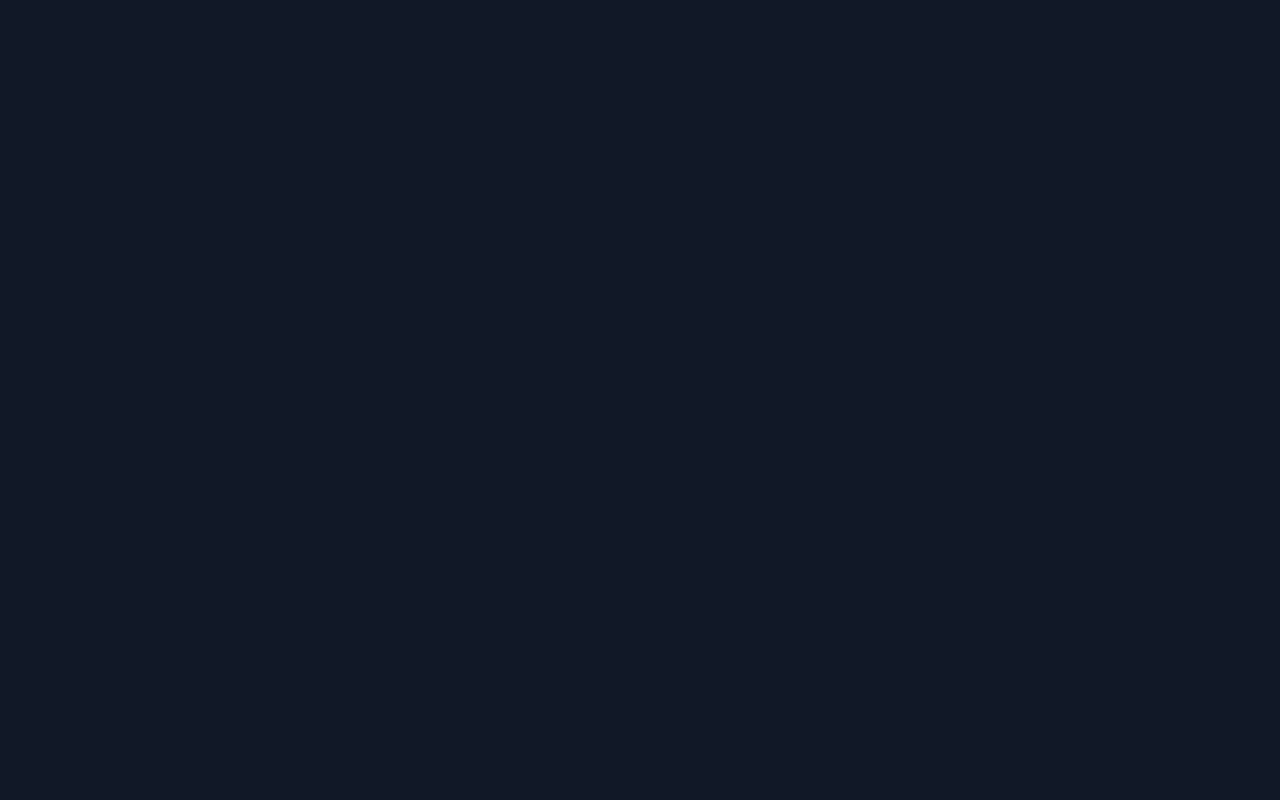
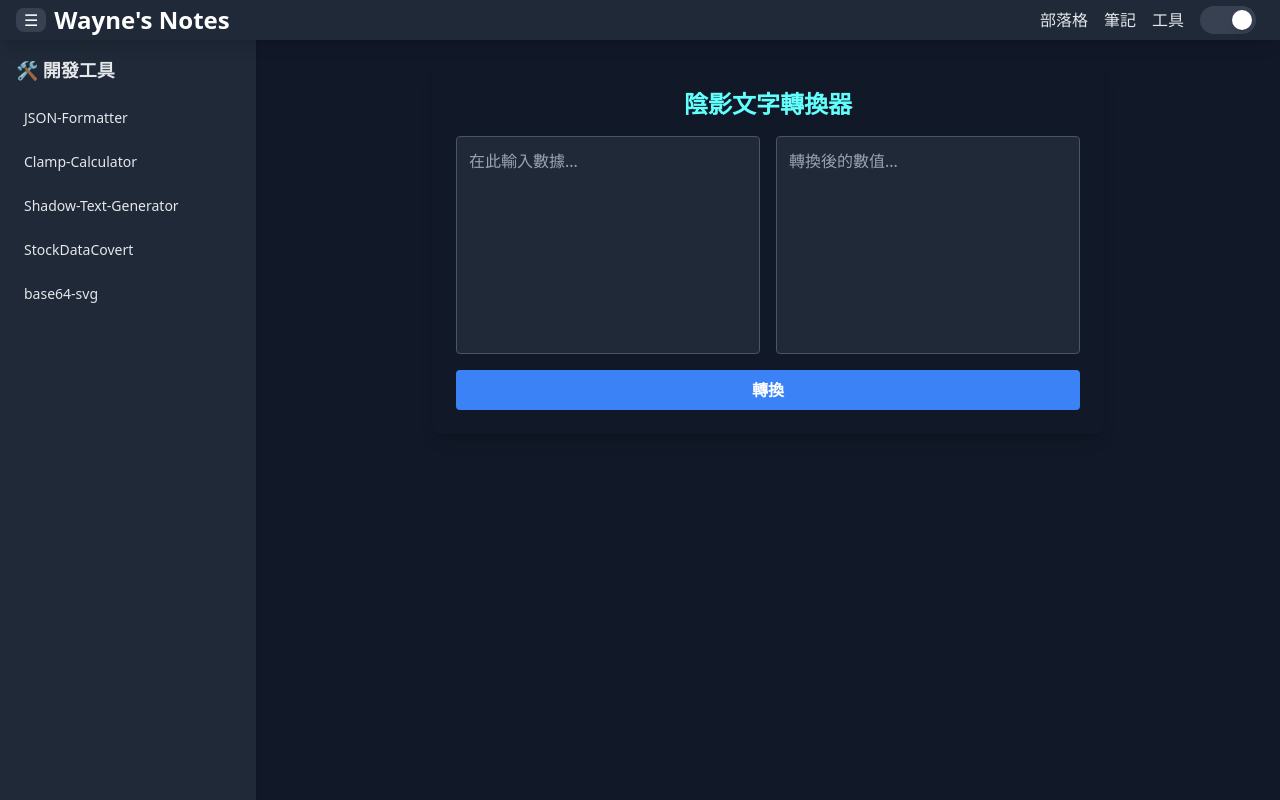
Before and after one commit to wayne23123/wayne-notes, a React (Vite) app: page /wayne-notes/tools/shadow-text-generator in a window 1280 px wide. Before the commit this address had no page. Built offline with nearby package versions, Linux system fonts and the light colour scheme.

Commit message:
Added shadow text converter

```diff
--- a/src/components/Layout.tsx
+++ b/src/components/Layout.tsx
@@ -1,40 +1,40 @@
-import { Link, Outlet, useLocation } from "react-router-dom";
-import { useState, useEffect } from "react";
-import { useDarkMode } from "../context/DarkModeContext";
+import { Link, Outlet, useLocation } from 'react-router-dom';
+import { useState, useEffect } from 'react';
+import { useDarkMode } from '../context/DarkModeContext';
 
 export default function Layout() {
-  // 取得当前路由
+  // 取得當前路由
   const location = useLocation();
 
   // 取得 `localStorage` 的初始值
   const getInitialSidebarState = () =>
-    localStorage.getItem("sidebarOpen") !== "false";
+    localStorage.getItem('sidebarOpen') !== 'false';
 
-  // 全域状态
+  // 全域狀態
   const { darkMode } = useDarkMode();
 
-  // 状态管理
+  // 狀態管理
   const [sidebarOpen, setSidebarOpen] = useState(getInitialSidebarState);
-  // 控制手机版汉堡选单
+  // 控制手機版漢堡選單
   const [menuOpen, setMenuOpen] = useState(false);
-  // 只允许一个手风琴展开
+  // 只允許一個手風琴展開
   const [openSection, setOpenSection] = useState<string | null>(null);
-  // 动态 Sidebar
+  // 動態 Sidebar
   const [currentSidebar, setCurrentSidebar] = useState<React.ReactNode | null>(
     null
   );
 
-  // 储存至 `localStorage`
+  // 儲存至 `localStorage`
   useEffect(
-    () => localStorage.setItem("sidebarOpen", sidebarOpen.toString()),
+    () => localStorage.setItem('sidebarOpen', sidebarOpen.toString()),
     [sidebarOpen]
   );
 
-  // 监听路由变化，更新 Sidebar
+  // 監聽路由變化，更新 Sidebar
   useEffect(() => {
-    if (location.pathname === "/") {
+    if (location.pathname === '/') {
       setCurrentSidebar(<HomeSidebar darkMode={darkMode} />);
-    } else if (location.pathname.startsWith("/blog")) {
+    } else if (location.pathname.startsWith('/blog')) {
       setCurrentSidebar(
         <BlogSidebar
           openSection={openSection}
@@ -42,7 +42,7 @@ export default function Layout() {
           darkMode={darkMode}
         />
       );
-    } else if (location.pathname.startsWith("/notes")) {
+    } else if (location.pathname.startsWith('/notes')) {
       setCurrentSidebar(
         <NotesSidebar
           openSection={openSection}
@@ -50,21 +50,21 @@ export default function Layout() {
           darkMode={darkMode}
         />
       );
-    } else if (location.pathname.startsWith("/tools")) {
+    } else if (location.pathname.startsWith('/tools')) {
       setCurrentSidebar(<ToolsSidebar darkMode={darkMode} />);
     } else {
-      setCurrentSidebar(null); // 其他页面不显示侧边栏
+      setCurrentSidebar(null); // 其他頁面不顯示側邊欄
     }
   }, [location.pathname, darkMode]);
 
-  // 手风琴展开/收合（当开启 A，B 会自动关闭）
+  // 手風琴展開/收合（當開啟 A，B 會自動關閉）
   const toggleSection = (section: string) => {
     setOpenSection((prev) => (prev === section ? null : section));
   };
 
-  // 根据当前路由决定显示的侧边栏
+  // 根據當前路由決定顯示的側邊欄
   const getSidebar = () => {
-    if (location.pathname.startsWith("/blog")) {
+    if (location.pathname.startsWith('/blog')) {
       return (
         <BlogSidebar
           openSection={openSection}
@@ -72,7 +72,7 @@ export default function Layout() {
           darkMode={darkMode}
         />
       );
-    } else if (location.pathname.startsWith("/notes")) {
+    } else if (location.pathname.startsWith('/notes')) {
       return (
         <NotesSidebar
           openSection={openSection}
@@ -80,26 +80,26 @@ export default function Layout() {
           darkMode={darkMode}
         />
       );
-    } else if (location.pathname.startsWith("/tools")) {
+    } else if (location.pathname.startsWith('/tools')) {
       return <ToolsSidebar darkMode={darkMode} />;
-    } else if (location.pathname === "/") {
-      return <HomeSidebar darkMode={darkMode} />; // ✅ 传递 darkMode
+    } else if (location.pathname === '/') {
+      return <HomeSidebar darkMode={darkMode} />; // ✅ 傳遞 darkMode
     }
-    return null; // 不显示侧边栏
+    return null; // 不顯示側邊欄
   };
 
   return (
     <div
       className={`flex flex-col transition-colors ${
-        darkMode ? "bg-gray-900 text-gray-200" : "bg-gray-200 text-black"
+        darkMode ? 'bg-gray-900 text-gray-200' : 'bg-gray-200 text-black'
       }`}
     >
       {/* Header */}
       <header
         className={`w-full fixed top-0 left-0 z-50 transition-colors ${
           darkMode
-            ? "bg-gray-800 text-white shadow-lg"
-            : "bg-gray-100 text-black shadow-md"
+            ? 'bg-gray-800 text-white shadow-lg'
+            : 'bg-gray-100 text-black shadow-md'
         }`}
       >
         <div className="w-full px-4 flex justify-between items-center">
@@ -107,11 +107,11 @@ export default function Layout() {
             <div>
               <button
                 className={`px-2 rounded-lg transition-all duration-300 ${
-                  darkMode ? "bg-gray-700 text-white" : "bg-gray-200 text-black"
+                  darkMode ? 'bg-gray-700 text-white' : 'bg-gray-200 text-black'
                 }`}
                 onClick={() => setSidebarOpen(!sidebarOpen)}
               >
-                {sidebarOpen ? "☰" : "☰"}
+                {sidebarOpen ? '☰' : '☰'}
               </button>
             </div>
             <div className="px-2 text-2xl font-bold">
@@ -121,7 +121,7 @@ export default function Layout() {
             </div>
           </div>
 
-          {/* 汉堡选单 (手机版) */}
+          {/* 漢堡選單 (手機版) */}
           <button
             className="lg:hidden px-2 py-2"
             onClick={() => setMenuOpen(!menuOpen)}
@@ -129,7 +129,7 @@ export default function Layout() {
             ☰
           </button>
 
-          {/* Header 选单 (电脑版) */}
+          {/* Header 選單 (電腦版) */}
           <nav className="hidden lg:flex items-center">
             <NavLinks darkMode={darkMode} />
             <div className="px-2">
@@ -138,7 +138,7 @@ export default function Layout() {
           </nav>
         </div>
 
-        {/* 手机版的下拉选单 */}
+        {/* 手機版的下拉選單 */}
         {menuOpen && (
           <nav className="lg:hidden bg-gray-700 text-white flex flex-col items-center py-4 space-y-3">
             <NavLinks darkMode={darkMode} onClick={() => setMenuOpen(false)} />
@@ -153,9 +153,9 @@ export default function Layout() {
         {getSidebar() && (
           <aside
             className={`transition-all duration-300 fixed top-10 h-screen overflow-auto shadow-md ${
-              sidebarOpen ? "w-64 p-4" : "w-0 p-0 overflow-hidden"
+              sidebarOpen ? 'w-64 p-4' : 'w-0 p-0 overflow-hidden'
             } ${
-              darkMode ? "bg-gray-800 text-gray-200" : "bg-gray-300 text-black"
+              darkMode ? 'bg-gray-800 text-gray-200' : 'bg-gray-300 text-black'
             }`}
           >
             {currentSidebar && sidebarOpen && getSidebar()}
@@ -165,7 +165,7 @@ export default function Layout() {
         {/* Main Content */}
         <main
           className={`flex-1 p-6 transition-all duration-300 ${
-            sidebarOpen ? "ml-64" : "ml-0"
+            sidebarOpen ? 'ml-64' : 'ml-0'
           }`}
         >
           <Outlet />
@@ -175,7 +175,7 @@ export default function Layout() {
   );
 }
 
-/* Header 选单 */
+/* Header 選單 */
 function NavLinks({
   onClick,
   darkMode,
@@ -189,8 +189,8 @@ function NavLinks({
         to="/blog"
         className={`block p-2 rounded transition-all duration-300 ${
           darkMode
-            ? "bg-gray-800 text-gray-200 hover:bg-gray-700"
-            : "bg-white text-gray-900 hover:bg-gray-200"
+            ? 'bg-gray-800 text-gray-200 hover:bg-gray-700'
+            : 'bg-white text-gray-900 hover:bg-gray-200'
         }`}
         onClick={onClick}
       >
@@ -200,19 +200,19 @@ function NavLinks({
         to="/notes"
         className={`block p-2 rounded transition-all duration-300 ${
           darkMode
-            ? "bg-gray-800 text-gray-200 hover:bg-gray-700"
-            : "bg-white text-gray-900 hover:bg-gray-200"
+            ? 'bg-gray-800 text-gray-200 hover:bg-gray-700'
+            : 'bg-white text-gray-900 hover:bg-gray-200'
         }`}
         onClick={onClick}
       >
-        笔记
+        筆記
       </Link>
       <Link
         to="/tools"
         className={`block p-2 rounded transition-all duration-300 ${
           darkMode
-            ? "bg-gray-800 text-gray-200 hover:bg-gray-700"
-            : "bg-white text-gray-900 hover:bg-gray-200"
+            ? 'bg-gray-800 text-gray-200 hover:bg-gray-700'
+            : 'bg-white text-gray-900 hover:bg-gray-200'
         }`}
         onClick={onClick}
       >
@@ -222,38 +222,38 @@ function NavLinks({
   );
 }
 
-/* 黑暗模式开关 */
+/* 黑暗模式開關 */
 function DarkModeToggle() {
   const { darkMode, setDarkMode } = useDarkMode();
 
   return (
     <div
       className={`relative w-14 h-7 rounded-full p-1 transition-colors cursor-pointer ${
-        darkMode ? "bg-gray-700" : "bg-gray-300"
+        darkMode ? 'bg-gray-700' : 'bg-gray-300'
       }`}
       onClick={() => setDarkMode(!darkMode)}
     >
       <div
         className={`w-5 h-5 bg-white rounded-full shadow-md transform transition-all duration-300 ${
-          darkMode ? "translate-x-7" : "translate-x-0"
+          darkMode ? 'translate-x-7' : 'translate-x-0'
         }`}
       ></div>
     </div>
   );
 }
 
-/* **首页专用侧边导览列** */
+/* **首頁專用側邊導覽列** */
 function HomeSidebar({ darkMode }: { darkMode: boolean }) {
   return (
     <>
-      <h2 className="text-lg font-semibold mb-4">🏠 导览列</h2>
+      <h2 className="text-lg font-semibold mb-4">🏠 導覽列</h2>
       <nav className="space-y-2">
         <Link
           to="/blog"
           className={`block p-2 text-sm rounded transition-all duration-300 ${
             darkMode
-              ? "hover:bg-gray-700 text-gray-200"
-              : "hover:bg-gray-200 text-gray-900"
+              ? 'hover:bg-gray-700 text-gray-200'
+              : 'hover:bg-gray-200 text-gray-900'
           }`}
         >
           📖 前往部落格
@@ -262,28 +262,28 @@ function HomeSidebar({ darkMode }: { darkMode: boolean }) {
           to="/notes"
           className={`block p-2 text-sm rounded transition-all duration-300 ${
             darkMode
-              ? "hover:bg-gray-700 text-gray-200"
-              : "hover:bg-gray-200 text-gray-900"
+              ? 'hover:bg-gray-700 text-gray-200'
+              : 'hover:bg-gray-200 text-gray-900'
           }`}
         >
-          📒 前往笔记
+          📒 前往筆記
         </Link>
         <Link
           to="/tools"
           className={`block p-2 text-sm rounded transition-all duration-300 ${
             darkMode
-              ? "hover:bg-gray-700 text-gray-200"
-              : "hover:bg-gray-200 text-gray-900"
+              ? 'hover:bg-gray-700 text-gray-200'
+              : 'hover:bg-gray-200 text-gray-900'
           }`}
         >
-          🛠️ 开发工具
+          🛠️ 開發工具
         </Link>
       </nav>
     </>
   );
 }
 
-/* 部落格侧边导览列 */
+/* 部落格側邊導覽列 */
 function BlogSidebar({
   openSection,
   toggleSection,
@@ -295,25 +295,25 @@ function BlogSidebar({
 }) {
   return (
     <>
-      <h2 className="text-lg font-semibold mb-4">📰 部落格分类</h2>
+      <h2 className="text-lg font-semibold mb-4">📰 部落格分類</h2>
       <nav className="space-y-2">
         <AccordionItem
-          title="前端开发"
-          isOpen={openSection === "frontend"}
-          onClick={() => toggleSection("frontend")}
+          title="前端開發"
+          isOpen={openSection === 'frontend'}
+          onClick={() => toggleSection('frontend')}
           links={[
-            { to: "/blog/frontend/react", label: "React" },
-            { to: "/blog/frontend/vue", label: "Vue" },
+            { to: '/blog/frontend/react', label: 'React' },
+            { to: '/blog/frontend/vue', label: 'Vue' },
           ]}
           darkMode={darkMode}
         />
         <AccordionItem
-          title="后端开发"
-          isOpen={openSection === "backend"}
-          onClick={() => toggleSection("backend")}
+          title="後端開發"
+          isOpen={openSection === 'backend'}
+          onClick={() => toggleSection('backend')}
           links={[
-            { to: "/blog/backend/nodejs", label: "Node.js" },
-            { to: "/blog/backend/django", label: "Django" },
+            { to: '/blog/backend/nodejs', label: 'Node.js' },
+            { to: '/blog/backend/django', label: 'Django' },
           ]}
           darkMode={darkMode}
         />
@@ -322,7 +322,7 @@ function BlogSidebar({
   );
 }
 
-/* 笔记侧边导览列 */
+/* 筆記側邊導覽列 */
 function NotesSidebar({
   openSection,
   toggleSection,
@@ -334,16 +334,16 @@ function NotesSidebar({
 }) {
   return (
     <>
-      <h2 className="text-lg font-semibold mb-4">📂 笔记分类</h2>
+      <h2 className="text-lg font-semibold mb-4">📂 筆記分類</h2>
       <nav className="space-y-2">
         <AccordionItem
           title="工具指令"
-          isOpen={openSection === "git"}
-          onClick={() => toggleSection("git")}
+          isOpen={openSection === 'git'}
+          onClick={() => toggleSection('git')}
           links={[
             {
-              to: "/notes/tools-command/git-basics",
-              label: "Git 指令",
+              to: '/notes/tools-command/git-basics',
+              label: 'Git 指令',
             },
             // { to: '/notes/git-commands', label: '常用 Git 指令' },
           ]}
@@ -351,18 +351,18 @@ function NotesSidebar({
         />
         <AccordionItem
           title="JavaScript"
-          isOpen={openSection === "js"}
-          onClick={() => toggleSection("js")}
-          links={[{ to: "/notes/java-script/JSON", label: "JSON" }]}
+          isOpen={openSection === 'js'}
+          onClick={() => toggleSection('js')}
+          links={[{ to: '/notes/java-script/JSON', label: 'JSON' }]}
           darkMode={darkMode}
         />
         <AccordionItem
           title="React"
-          isOpen={openSection === "react"}
-          onClick={() => toggleSection("react")}
+          isOpen={openSection === 'react'}
+          onClick={() => toggleSection('react')}
           links={[
-            { to: "/notes/react-hooks", label: "Hooks" },
-            { to: "/notes/react-router", label: "React Router" },
+            { to: '/notes/react-hooks', label: 'Hooks' },
+            { to: '/notes/react-router', label: 'React Router' },
           ]}
           darkMode={darkMode}
         />
@@ -374,14 +374,14 @@ function NotesSidebar({
 function ToolsSidebar({ darkMode }: { darkMode: boolean }) {
   return (
     <>
-      <h2 className="text-lg font-semibold mb-4">🛠️ 开发工具</h2>
+      <h2 className="text-lg font-semibold mb-4">🛠️ 開發工具</h2>
       <nav className="space-y-2">
         <Link
           to="/tools/json-formatter"
           className={`block p-2 text-sm rounded transition-all duration-300 ${
             darkMode
-              ? "hover:bg-gray-700 text-gray-200"
-              : "hover:bg-gray-200 text-gray-900"
+              ? 'hover:bg-gray-700 text-gray-200'
+              : 'hover:bg-gray-200 text-gray-900'
           }`}
         >
           JSON-Formatter
@@ -390,18 +390,28 @@ function ToolsSidebar({ darkMode }: { darkMode: boolean }) {
           to="/tools/clamp-calculator"
           className={`block p-2 text-sm rounded transition-all duration-300 ${
             darkMode
-              ? "hover:bg-gray-700 text-gray-200"
-              : "hover:bg-gray-200 text-gray-900"
+              ? 'hover:bg-gray-700 text-gray-200'
+              : 'hover:bg-gray-200 text-gray-900'
           }`}
         >
           Clamp-Calculator
         </Link>
         <Link
+          to="/tools/shadow-text-generator"
+          className={`block p-2 text-sm rounded transition-all duration-300 ${
+            darkMode
+              ? 'hover:bg-gray-700 text-gray-200'
+              : 'hover:bg-gray-200 text-gray-900'
+          }`}
+        >
+          Shadow-Text-Generator
+        </Link>
+        <Link
           to="/tools/stock-data-covert"
           className={`block p-2 text-sm rounded transition-all duration-300 ${
             darkMode
-              ? "hover:bg-gray-700 text-gray-200"
-              : "hover:bg-gray-200 text-gray-900"
+              ? 'hover:bg-gray-700 text-gray-200'
+              : 'hover:bg-gray-200 text-gray-900'
           }`}
         >
           StockDataCovert
@@ -410,8 +420,8 @@ function ToolsSidebar({ darkMode }: { darkMode: boolean }) {
           to="/tools/base64-svg"
           className={`block p-2 text-sm rounded transition-all duration-300 ${
             darkMode
-              ? "hover:bg-gray-700 text-gray-200"
-              : "hover:bg-gray-200 text-gray-900"
+              ? 'hover:bg-gray-700 text-gray-200'
+              : 'hover:bg-gray-200 text-gray-900'
           }`}
         >
           base64-svg
@@ -421,7 +431,7 @@ function ToolsSidebar({ darkMode }: { darkMode: boolean }) {
   );
 }
 
-/* 手风琴元件 */
+/* 手風琴元件 */
 function AccordionItem({
   title,
   isOpen,
@@ -441,17 +451,17 @@ function AccordionItem({
         onClick={onClick}
         className={`flex items-center justify-between w-full p-2 rounded transition-colors ${
           darkMode
-            ? "hover:bg-gray-700 text-gray-200"
-            : "hover:bg-gray-200 text-gray-900"
+            ? 'hover:bg-gray-700 text-gray-200'
+            : 'hover:bg-gray-200 text-gray-900'
         }`}
       >
         {title}
         {isOpen ? <ChevronDown /> : <ChevronRight />}
       </button>
-      {/* CSS 过渡动画 */}
+      {/* CSS 過渡動畫 */}
       <div
         className={`overflow-hidden transition-all duration-300 ${
-          isOpen ? "max-h-40 opacity-100" : "max-h-0 opacity-0"
+          isOpen ? 'max-h-40 opacity-100' : 'max-h-0 opacity-0'
         }`}
       >
         <div className="pl-4 mt-2 space-y-1">
@@ -461,8 +471,8 @@ function AccordionItem({
               to={link.to}
               className={`block p-2 text-sm rounded transition-all duration-300 ${
                 darkMode
-                  ? "hover:bg-gray-700 text-gray-200"
-                  : "hover:bg-gray-200 text-gray-900"
+                  ? 'hover:bg-gray-700 text-gray-200'
+                  : 'hover:bg-gray-200 text-gray-900'
               }`}
             >
               {link.label}
@@ -474,7 +484,7 @@ function AccordionItem({
   );
 }
 
-// ChevronRight 手写 SVG
+// ChevronRight 手寫 SVG
 function ChevronRight() {
   return (
     <svg
@@ -494,7 +504,7 @@ function ChevronRight() {
   );
 }
 
-// ChevronDown 手写 SVG
+// ChevronDown 手寫 SVG
 function ChevronDown() {
   return (
     <svg
--- /dev/null
+++ b/src/pages/tools/ShadowTextGenerator.tsx
@@ -0,0 +1,116 @@
+import { useState } from 'react';
+import { useDarkMode } from '../../context/DarkModeContext';
+
+export default function DataConverter() {
+  const { darkMode } = useDarkMode();
+  const [inputText, setInputText] = useState('');
+  const [outputText, setOutputText] = useState('');
+
+  const convertData = () => {
+    try {
+      const stockRegex = /"tse_\d+\.tw"\s*:\s*([\d\.]+)/g;
+      const cryptoRegex = /\$(\d{1,3}(?:,\d{3})*(?:\.\d+)?)/g;
+      let match;
+      let values: string[] = [];
+
+      while ((match = stockRegex.exec(inputText)) !== null) {
+        values.push(match[1]);
+      }
+
+      while ((match = cryptoRegex.exec(inputText)) !== null) {
+        values.push('$' + match[1].replace(/,/g, ''));
+      }
+
+      if (values.length === 0) {
+        const lines = inputText.trim().split('\n').filter(Boolean);
+        const recordSize = 11;
+        const tableRecords: string[] = [];
+
+        let startIndex = lines.findIndex((line) => /^\d+$/.test(line.trim()));
+        if (startIndex === -1) startIndex = 0;
+
+        for (
+          let i = startIndex;
+          i + recordSize <= lines.length;
+          i += recordSize
+        ) {
+          const name = lines[i + 1]?.trim();
+          const code = lines[i + 2]?.trim();
+          const price = lines[i + 3]?.trim();
+          const volumeRaw = lines[i + 9]?.replace(/,/g, '').trim();
+
+          const isValidName = !!name;
+          const isValidCode = /^\d{4,5}[A-Z]?\.(TW|TWO)$/.test(code);
+          const isValidPrice = /^\d+(\.\d+)?$/.test(price);
+          const isValidVolume = /^\d+$/.test(volumeRaw);
+
+          if (isValidName && isValidCode && isValidPrice && isValidVolume) {
+            tableRecords.push(`${name}、${price}、${volumeRaw}、${code}`);
+          }
+        }
+
+        setOutputText(
+          tableRecords.length > 0
+            ? tableRecords.join('\n')
+            : '未找到符合的資料格式。'
+        );
+      } else {
+        // 原始正則 match 有結果時 → 僅輸出這部分
+        setOutputText(values.join('\n'));
+      }
+    } catch (error) {
+      setOutputText('解析錯誤，請輸入正確的數據格式。');
+    }
+  };
+
+  return (
+    <div
+      className={`max-w-2xl mx-auto p-6 rounded-lg shadow-lg transition-colors ${
+        darkMode ? 'bg-gray-900 text-white' : 'bg-white text-black'
+      }`}
+    >
+      <h2
+        className={`text-2xl font-bold text-center mb-4 ${
+          darkMode ? 'text-[#62FFFC]' : 'text-blue-800'
+        }`}
+      >
+        陰影文字轉換器
+      </h2>
+
+      {/* 文字輸入框 */}
+      <div className="flex flex-col md:flex-row gap-4">
+        <textarea
+          className={`w-full md:w-1/2 p-3 border rounded resize-none ${
+            darkMode
+              ? 'border-gray-600 bg-gray-800 text-white'
+              : 'border-gray-300 bg-white text-black'
+          }`}
+          rows={8}
+          placeholder="在此輸入數據..."
+          value={inputText}
+          onChange={(e) => setInputText(e.target.value)}
+        ></textarea>
+
+        <textarea
+          className={`w-full md:w-1/2 p-3 border rounded resize-none ${
+            darkMode
+              ? 'border-gray-600 bg-gray-800 text-white'
+              : 'border-gray-300 bg-white text-black'
+          }`}
+          rows={8}
+          placeholder="轉換後的數值..."
+          value={outputText}
+          readOnly
+        ></textarea>
+      </div>
+
+      {/* 轉換按鈕 */}
+      <button
+        onClick={convertData}
+        className="w-full mt-4 p-2 text-white font-bold rounded bg-blue-500 hover:bg-blue-700"
+      >
+        轉換
+      </button>
+    </div>
+  );
+}
--- a/src/routes/Router.tsx
+++ b/src/routes/Router.tsx
@@ -8,6 +8,7 @@ import JavaScriptJSON from '../pages/Notes/JavaScript/JSON';
 import Tools from '../pages/Tools';
 import JsonFormatter from '../pages/Tools/JsonFormatter';
 import ClampCalculator from '../pages/Tools/ClampCalculator';
+import ShadowTextGenerator from '../pages/Tools/ShadowTextGenerator';
 import StockDataCovert from '../pages/Tools/StockDataCovert';
 import Base64ToSvg from '../pages/Tools/Base64ToSvg';
 
@@ -27,6 +28,10 @@ const AppRoutes = () => {
           <Route path="tools" element={<Tools />} />
           <Route path="tools/json-formatter" element={<JsonFormatter />} />
           <Route path="tools/clamp-calculator" element={<ClampCalculator />} />
+          <Route
+            path="tools/shadow-text-generator"
+            element={<ShadowTextGenerator />}
+          />
           <Route path="tools/stock-data-covert" element={<StockDataCovert />} />
           <Route path="tools/base64-svg" element={<Base64ToSvg />} />
         </Route>
```
